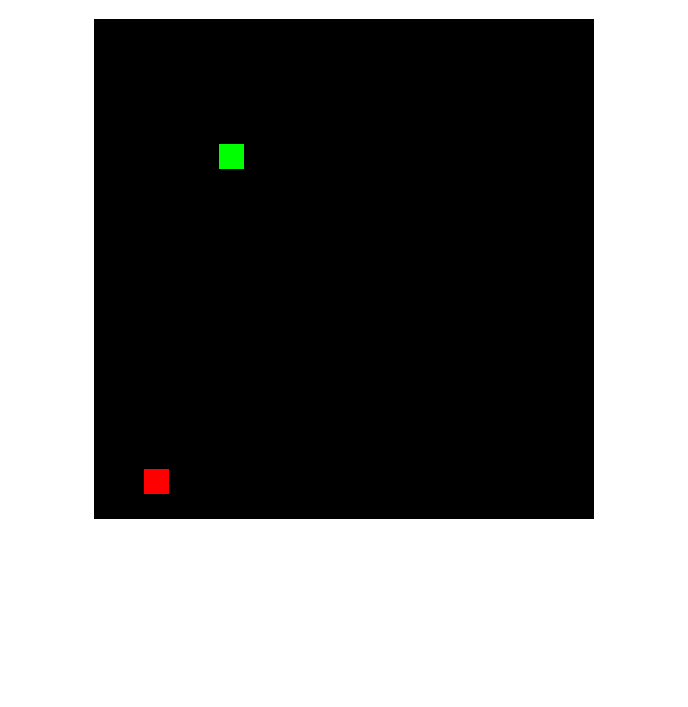
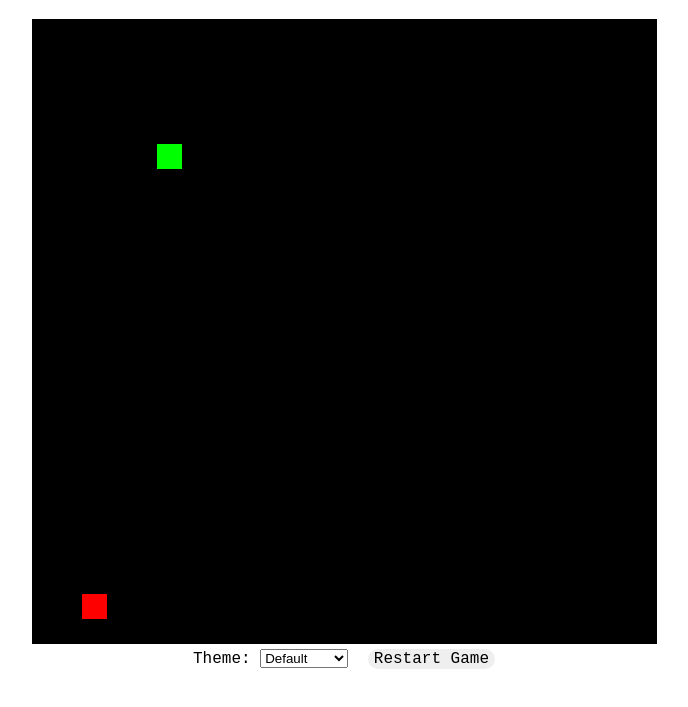
Before and after one commit to LittleCanOpener/Milestone-Project-2-Snake-Game, a plain HTML site: page index.html in a window 1280 px wide. Shown: the part 61-768 px from the top of the page, without its empty margins (296-984 px from the left). Drawn offline with Linux system fonts and the light colour scheme.

Commit message:
restartButton needs binding, and color blind theme requires work

```diff
--- a/assets/css/style.css
+++ b/assets/css/style.css
@@ -2,3 +2,13 @@ body {
     font-family: 'Courier New', Courier, monospace;
     text-align: center;
 }
+button {
+    border: none;
+    border-radius: 20px;
+    font-family: inherit;
+    font-size: 1rem;
+}
+button:hover {
+    cursor: pointer;
+    background-color: bisque;
+}
--- a/assets/js/snake.js
+++ b/assets/js/snake.js
@@ -1,8 +1,8 @@
 
 // Board
 var blockSize = 25;
-var rows = 20;
-var cols = 20;
+var rows = 25;
+var cols = 25;
 var board;
 var context;
 
@@ -19,7 +19,9 @@ var snakeBody = [];
 var foodX;
 var foodY;
 
+// End Game
 var gameOver = false;
+var restartButton;
 
 
 window.onload = function() {
@@ -33,6 +35,8 @@ window.onload = function() {
     // Update
     setInterval(update, 1000/10);
 }
+
+
 
 function update() {
     if (gameOver) {
@@ -78,7 +82,7 @@ function update() {
     }
 }
 
-// Movement
+// Key-Bindings
 function changeDirection(e) {
     if (e.code == "ArrowUp" && velocityY != 1) {
         velocityX = 0;
--- a/index.html
+++ b/index.html
@@ -8,10 +8,19 @@
   <title>Snake</title>
 </head>
 
-  <body>
-
+<body>
 <h1>Snake</h1>
 <canvas id="board"></canvas>
+<div class="toolbar">
+    <div style="display:inline-block;margin-right:10px;">
+    <span>Theme:</span>
+    <select autocomplete="off" onchange="getTheme()" id="select">
+      <option>Default</option>
+      <option>Color Blind</option>
+    </select>
+  </div>
+<button id="restartButton">Restart Game</button>
+</div>
+</body>
 
-</body>
 </html>
```
